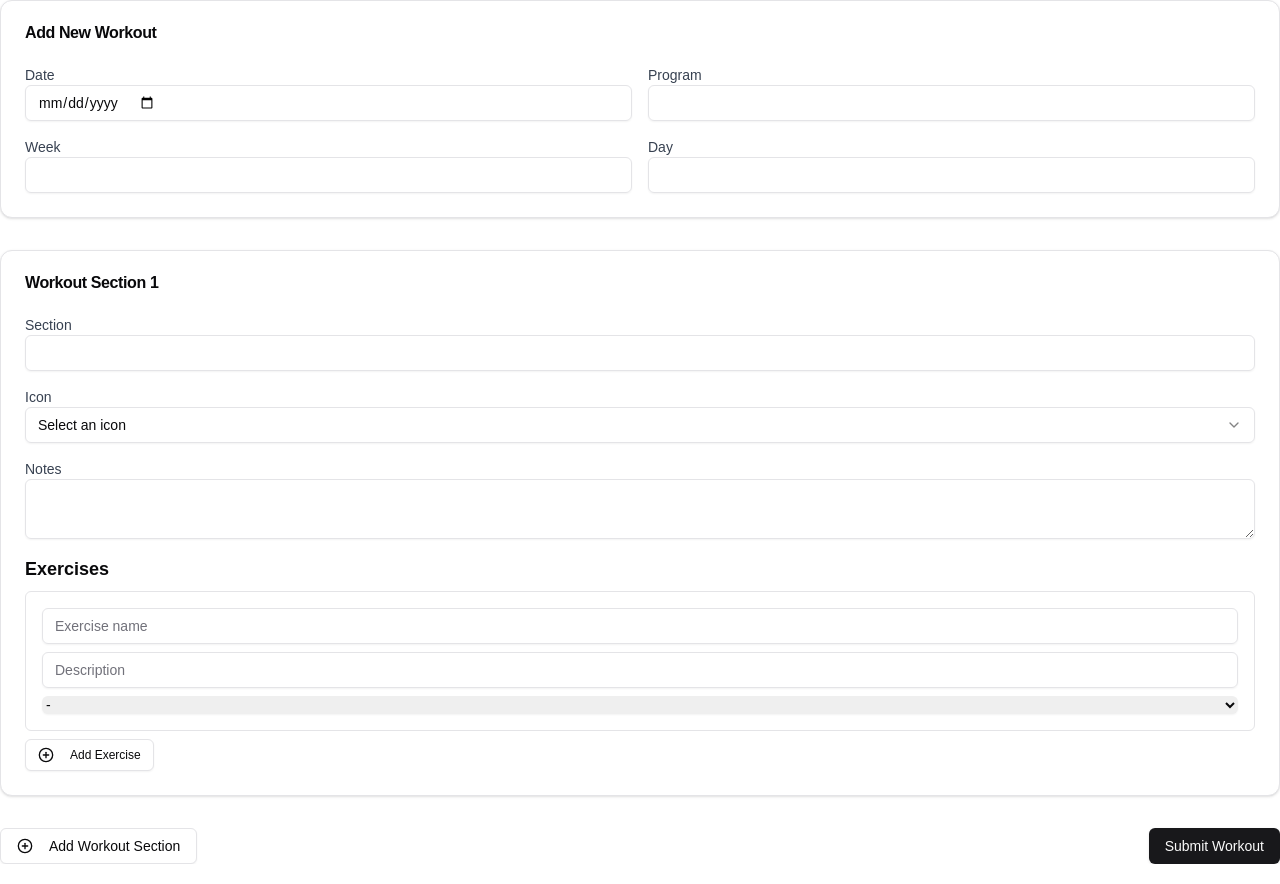
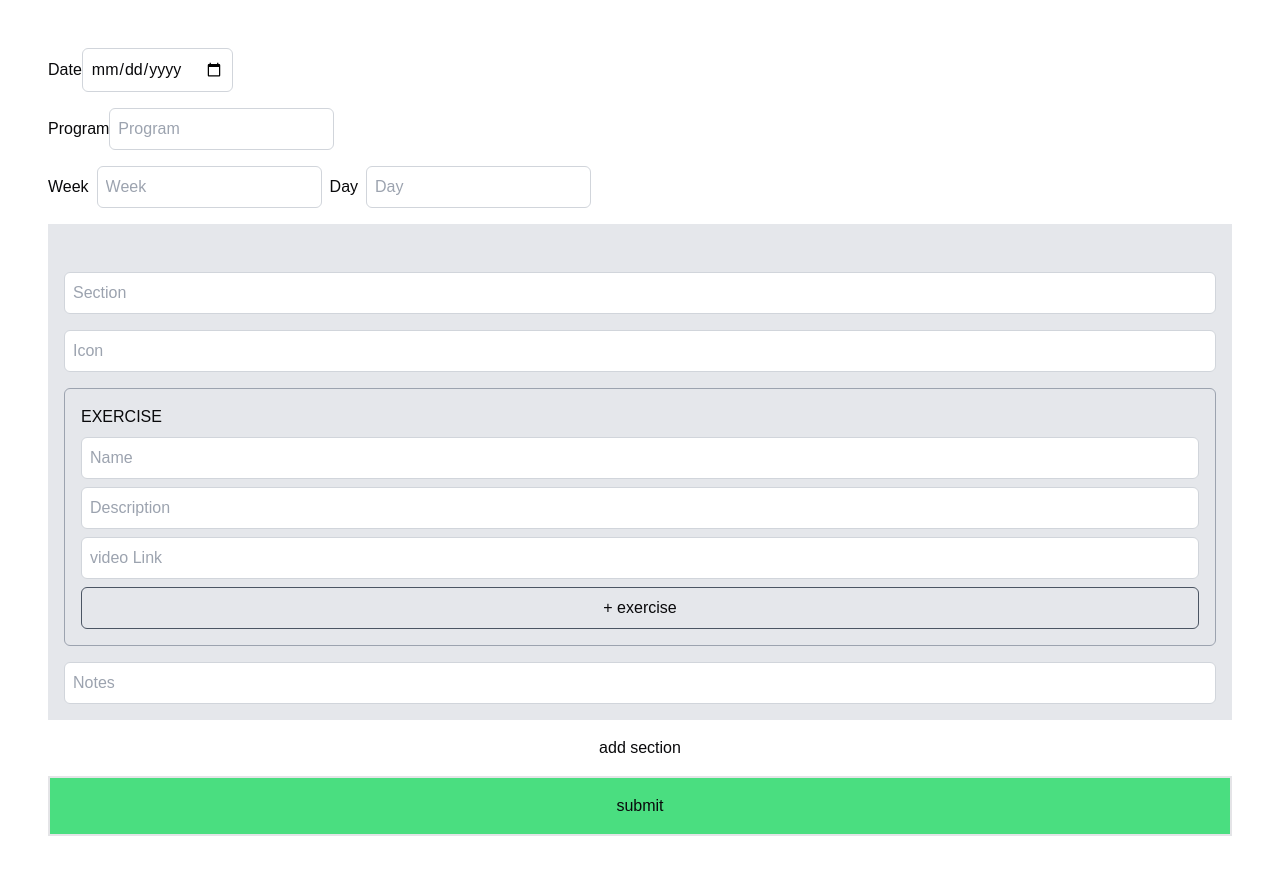
Before and after one commit to altomizawa/functional-body-building, a Next.js app: page /dashboard/addworkout in a window 1280 px wide. Built offline with nearby package versions, Linux system fonts and the light colour scheme.

Commit message:
new route for form /dashboard/addworkout

```diff
--- a/app/dashboard/addworkout/page.js
+++ b/app/dashboard/addworkout/page.js
@@ -1,188 +1,138 @@
 "use client"
 
 import { useState } from "react"
-import { useForm, useFieldArray, Controller } from "react-hook-form"
-import { PlusCircle, Trash2 } from "lucide-react"
-import { Button } from "@/components/ui/button"
-import { Input } from "@/components/ui/input"
-import { Textarea } from "@/components/ui/textarea"
-import { Select, SelectContent, SelectItem, SelectTrigger, SelectValue } from "@/components/ui/select"
-import { Card, CardContent, CardHeader, CardTitle } from "@/components/ui/card"
 import movements from '@/lib/movements'
+import { set } from 'mongoose'
 
 
 export default function WorkoutForm() {
-  const {
-    register,
-    control,
-    handleSubmit,
-    formState: { errors },
-  } = useForm({
-    defaultValues: {
-      workout: [{ section: "", icon: "", exercises: [{ name: "", description: "", video: "" }] }],
-    },
+  const [newWorkout, setNewWorkout] = useState({
+    date: '',
+    program: '',
+    week: 0,
+    day: 0,
+    workout: []
+  })
+  const [section, setSection] = useState({
+    section: '',
+    icon: '',
+    exercises: [],
+    notes: ''
+  })
+  const [exercise, setExercise] = useState({
+    name: '',
+    description: '',
+    video: ''
   })
 
-  const {
-    fields: workoutFields,
-    append: appendWorkout,
-    remove: removeWorkout,
-  } = useFieldArray({
-    control,
-    name: "workout",
+  const [sections, setSections] = useState([])
+
+  const [exercises, setExercises] = useState([])
+
+  const onSubmit = (e) => {
+    e.preventDefault()
+    newWorkout.workout = sections
+    console.log(newWorkout)
+  }
+
+  const handleWorkoutChange = (e) => {
+    setNewWorkout( prev => {
+      return {
+        ...prev,
+        [e.target.name]: e.target.value
+      }
     })
+  }
 
-  const onSubmit = (data) => {
-    // Here you would typically send this data to your backend
-    console.log(data)
+  const handleSectionChange = (e) => {
+    setSection(prev => ({
+      ...prev,
+      [e.target.name]: e.target.value
+    }));
+  }
+
+  const addNewSection = () => {
+    sections.push(section)
+    setSection({
+      section: '',
+      icon: '',
+      exercises: [],
+      notes: ''
+    })
+  }
+
+  const addNewExercise = () => {
+    exercises.push(exercise)
+    setExercise({
+      name: '',
+      description: '',
+      video: ''
+    })
+    section.exercises.push(exercise)
   }
 
   return (
-    <form onSubmit={handleSubmit(onSubmit)} className="space-y-8">
-      <Card>
-        <CardHeader>
-          <CardTitle>Add New Workout</CardTitle>
-        </CardHeader>
-        <CardContent>
-          <div className="grid grid-cols-2 gap-4">
+    <form onSubmit={onSubmit} className='flex flex-col gap-4 m-12'>
       <div>
-              <label htmlFor="date" className="block text-sm font-medium text-gray-700">
-                Date
-              </label>
-              <Input id="date" type="date" {...register("date", { required: "Date is required" })} />
-              {errors.date && <p className="mt-1 text-sm text-red-600">{errors.date.message}</p>}
+        <label htmlFor="date">Date</label>
+        <input onChange={handleWorkoutChange} type='date' name='date' value={newWorkout.date} />
       </div>
       <div>
-              <label htmlFor="program" className="block text-sm font-medium text-gray-700">
-                Program
-              </label>
-              <Input id="program" type="text" {...register("program", { required: "Program is required" })} />
-              {errors.program && <p className="mt-1 text-sm text-red-600">{errors.program.message}</p>}
+        <label htmlFor="program">Program</label>
+        <input onChange={handleWorkoutChange} type="text" name="program" placeholder="Program" />
+      </div>
+      <div className='flex items-center gap-2'>
+        <label htmlFor="week">Week</label>
+        <input onChange={handleWorkoutChange} type="number" name="week" placeholder="Week" />
+        <label htmlFor="day">Day</label>
+        <input onChange={handleWorkoutChange} type="number" name="day" placeholder="Day" />
+      </div>
+
+      <div id='sections' className='bg-gray-200 p-4'>
+        {
+          sections.map((section, index) => (
+            <div key={index} className='flex flex-col gap-2 border-b-2 py-4 border-gray-800'>
+              {/* <h3>Section:</h3> */}
+              <h3 className='uppercase'>{section.section}</h3>
+              {/* <h3>exercises:</h3> */}
+              {
+                exercises.map((exercise, index) => (
+                  <div key={index} className='flex flex-col gap-2'>
+                    <p>{exercise.name}</p>
+                    <p>{exercise.description}</p>
+                    <p>{exercise.video}</p>
+                  </div>
+                ))
+              }
+              {/* <h3>notes:</h3> */}
+              <p>{section.notes}</p>
+            </div >
+          ))
+        }
+        <div className='mt-8 space-y-4'>
+          <div className='w-full'>
+            {/* <label htmlFor="section">Section</label> */}
+            <input className='w-full' onChange={handleSectionChange} type="text" name="section" placeholder="Section" value={section.section} />
           </div>
           <div>
-              <label htmlFor="week" className="block text-sm font-medium text-gray-700">
-                Week
-              </label>
-              <Input id="week" type="number" {...register("week", { required: "Week is required", min: 1 })} />
-              {errors.week && <p className="mt-1 text-sm text-red-600">{errors.week.message}</p>}
+            {/* <label htmlFor="icon">Icon</label> */}
+            <input className='w-full' onChange={handleSectionChange} type="text" name="icon" placeholder="Icon" />
+          </div>
+          <div className='flex gap-2 w-full flex-col border-[1px] border-gray-400 rounded-md p-4'>
+            <label htmlFor="name">EXERCISE</label>
+            <input className='w-full' onChange={handleSectionChange} type="text" name="name" placeholder="Name" />
+            <input className='w-full' onChange={handleSectionChange} type="text" name="description" placeholder="Description" />
+            <input className='w-full' onChange={handleSectionChange} type="text" name="Video Link" placeholder="video Link" />
+            <button onClick={addNewExercise} className='border-[1px] border-gray-600 py-2 rounded-md hover:bg-black hover:text-white duration-500' type='button'>+ exercise</button>
           </div>
           <div>
-              <label htmlFor="day" className="block text-sm font-medium text-gray-700">
-                Day
-              </label>
-              <Input id="day" type="number" {...register("day", { required: "Day is required", min: 1, max: 7 })} />
-              {errors.day && <p className="mt-1 text-sm text-red-600">{errors.day.message}</p>}
+            {/* <label htmlFor="notes">Notes</label> */}
+            <input className='w-full' onChange={handleSectionChange} type="text" name="notes" placeholder="Notes" value={section.notes} />
           </div>
         </div>
-        </CardContent>
-      </Card>
-
-      {workoutFields.map((field, workoutIndex) => (
-        <Card key={field.id}>
-          <CardHeader>
-            <CardTitle>Workout Section {workoutIndex + 1}</CardTitle>
-          </CardHeader>
-          <CardContent>
-            <div className="space-y-4">
-              <div>
-                <label htmlFor={`workout.${workoutIndex}.section`} className="block text-sm font-medium text-gray-700">
-                  Section
-                </label>
-                <Input {...register(`workout.${workoutIndex}.section`, { required: "Section is required" })} />
       </div>
-              <div>
-                <label htmlFor={`workout.${workoutIndex}.icon`} className="block text-sm font-medium text-gray-700">
-                  Icon
-                </label>
-                <Select
-                  onValueChange={(value) => {
-                    // @ts-ignore
-                    register(`workout.${workoutIndex}.icon`).onChange({
-                      target: { value, name: `workout.${workoutIndex}.icon` },
-                    })
-                  }}
-                >
-                  <SelectTrigger>
-                    <SelectValue placeholder="Select an icon" />
-                  </SelectTrigger>
-                  <SelectContent>
-                    <SelectItem value="ideaIcon">Idea Icon</SelectItem>
-                    <SelectItem value="weightIcon">Weight Icon</SelectItem>
-                    <SelectItem value="runIcon">Run Icon</SelectItem>
-                  </SelectContent>
-                </Select>
-              </div>
-              <div>
-                <label htmlFor={`workout.${workoutIndex}.notes`} className="block text-sm font-medium text-gray-700">
-                  Notes
-                </label>
-                <Textarea {...register(`workout.${workoutIndex}.notes`)} />
-              </div>
-
-              <div>
-                <h4 className="text-lg font-semibold mb-2">Exercises</h4>
-                <ul className="space-y-4">
-                  {field.exercises.map((exercise, exerciseIndex) => (
-                    <li key={exercise.id} className="border p-4 rounded-md">
-                      <div className="space-y-2">
-                        <Input
-                          placeholder="Exercise name"
-                          {...register(`workout.${workoutIndex}.exercises.${exerciseIndex}.name`, {
-                            required: "Exercise name is required",
-                          })}
-                        />
-                        <Input
-                          placeholder="Description"
-                          {...register(`workout.${workoutIndex}.exercises.${exerciseIndex}.description`)}
-                        />
-                        {/* <Input
-                          placeholder="Video URL"
-                          {...register(`workout.${workoutIndex}.exercises.${exerciseIndex}.video`)}
-                        /> */}
-                        <select {...register(`workout.${workoutIndex}.video`, { required: "Video is required" })} className="block w-full mt-1 border-gray-300 rounded-md shadow-sm focus:ring-indigo-500 focus:border-indigo-500 sm:text-sm">
-                          {movements.map((movement, index) => (
-                            <option key={index} value={movement.link}>
-                              {movement.name}
-                            </option>
-                          ))}
-                        </select>
-                        {/* {errors.workouts?.[workoutIndex]?.video && <p className="mt-1 text-sm text-red-600">{errors.workouts[workoutIndex].video.message}</p>} */}
-                      </div>
-                    </li>
-                  ))}
-                </ul>
-                <Button
-                  type="button"
-                  variant="outline"
-                  size="sm"
-                  className="mt-2"
-                  onClick={() => {
-                    const exercises = control._getFieldArray(`workout.${workoutIndex}.exercises`)
-                    control._append(`workout.${workoutIndex}.exercises`, { name: "", description: "", video: "" })
-                  }}
-                >
-                  <PlusCircle className="mr-2 h-4 w-4" />
-                  Add Exercise
-                </Button>
-              </div>
-            </div>
-          </CardContent>
-        </Card>
-      ))}
-
-      <div className="flex justify-between">
-        <Button
-          type="button"
-          variant="outline"
-          onClick={() =>
-            appendWorkout({ section: "", icon: "", exercises: [{ name: "", description: "", video: "" }] })
-          }
-        >
-          <PlusCircle className="mr-2 h-4 w-4" />
-          Add Workout Section
-        </Button>
-        <Button type="submit">Submit Workout</Button>
-      </div>
+      <button type='button' onClick={addNewSection}>add section</button>
+      <button className='border-2 p-4 bg-green-400'>submit</button>
     </form>
   )
 }
--- a/components/AddNewWorkoutForm.js
+++ b/components/AddNewWorkoutForm.js
@@ -33,11 +33,24 @@ const AddNewWorkoutForm = () => {
     .then(res => res.json())
     .then(data => console.log(data))
     .catch(err => console.log(err))
+    .finally(() => {
+      console.log(newWorkout)
+      setNewWorkout({})
+      setSectionNumber(0)
+    })
 
 
     // setNewWorkout(...newWorkout, section) // I don't think this line is needed...
+    // console.log(newWorkout)
+    // setNewWorkout({})
+    // setSectionNumber(0)
 
-    console.log(newWorkout)
+  }
+
+  // RESET FORM
+  const resetForm = () => {
+    setNewWorkout({})
+    setSectionNumber(0)
   }
 
   // HANDLE FIRST SECTION CHANGES
@@ -154,16 +167,17 @@ const AddNewWorkoutForm = () => {
               section={section}
             />}
 
-        <div className='grid grid-cols-2 w-full justify-center gap-4 mt-8'>
-          <button type="button" onClick={addSection} className='bg-gray-500 text-white rounded-md p-2'>ADD SECTION</button>
-          {/* <button type="button" onClick={nextStep} className='bg-gray-500 text-white rounded-md p-2'>NEXT</button> */}
-          <button type="submit"className='bg-gray-500 text-white rounded-md p-2'>FINISH</button>
+
+        <button type="button" onClick={addSection} className='bg-gray-500 text-white rounded-md p-2 w-max justify-self-end'>+ SECTION</button>
+        {/* {sectionNumber > 0 && <button type="button" onClick={()=>{setSectionNumber(0)}} className='bg-red-700 text-white rounded-md p-2 mt-12'>BACK</button>} */}
+        <div className='flex gap-4'>
+          <button type="button" onClick={resetForm} className='bg-red-500 text-white rounded-md p-2 w-full duration-500 hover:bg-red-400'>RESET</button>
+          <button type="submit"className='bg-green-500 text-white rounded-md p-2 w-full duration-500 hover:bg-green-400'>SUBMIT</button>
         </div>
-        {/* {sectionNumber > 0 && <button type="button" onClick={()=>{setSectionNumber(0)}} className='bg-red-700 text-white rounded-md p-2 mt-12'>BACK</button>} */}
       </form>
-      <div className='pl-8 space-y-2'>
-        <h2 className='font-bold uppercase text-xl underline'>PREVIEW</h2>
-        <h3>Data:</h3>
+      <div className='space-y-2 border-2 my-4 p-4 rounded-md'>
+        <h2 className='font-bold uppercase text-xl underline w-full'>PREVIEW</h2>
+        <h3>Date:</h3>
         <p>{newWorkout.date}</p>
         <h3>Program Type:</h3>
         <p>{newWorkout.program}</p>
```
Also changed, not shown: components/ExerciseInputs.js (+5 -24 lines). Lines whose indentation alone changed are shown as unchanged.
